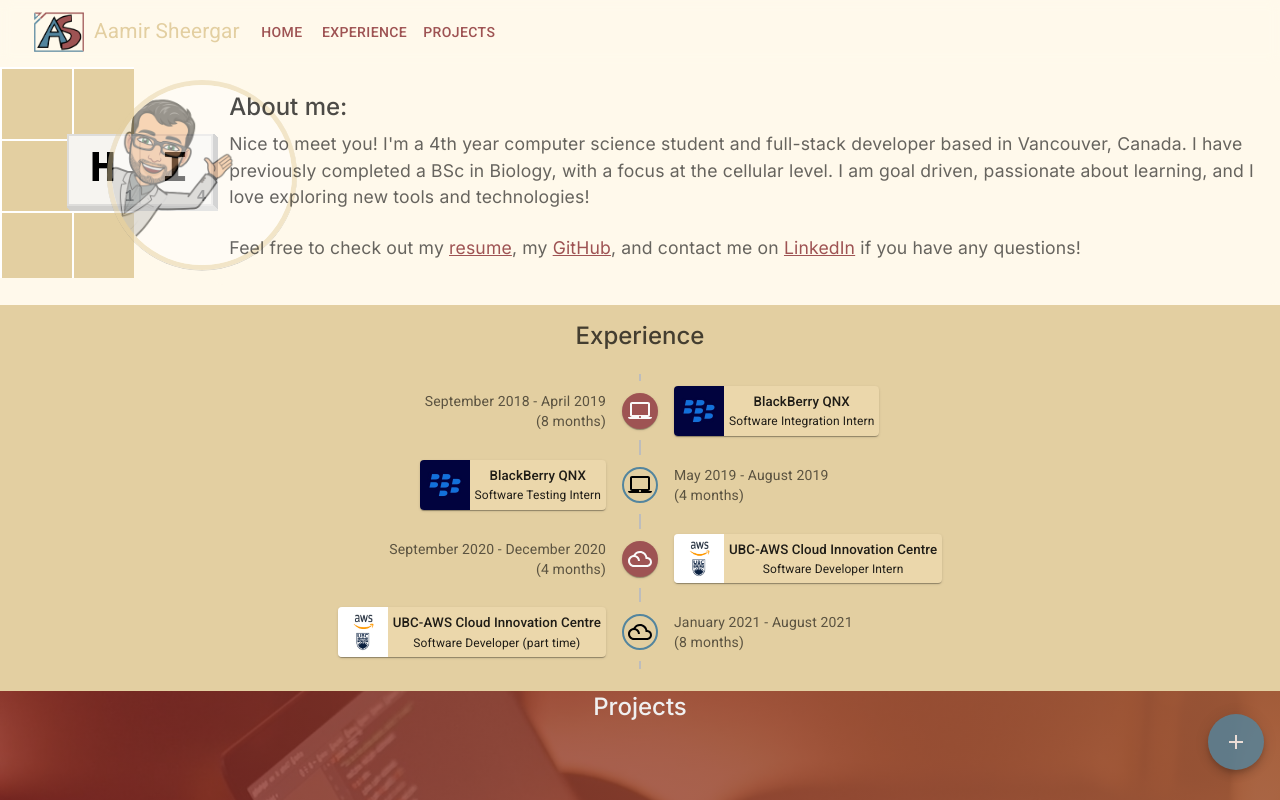
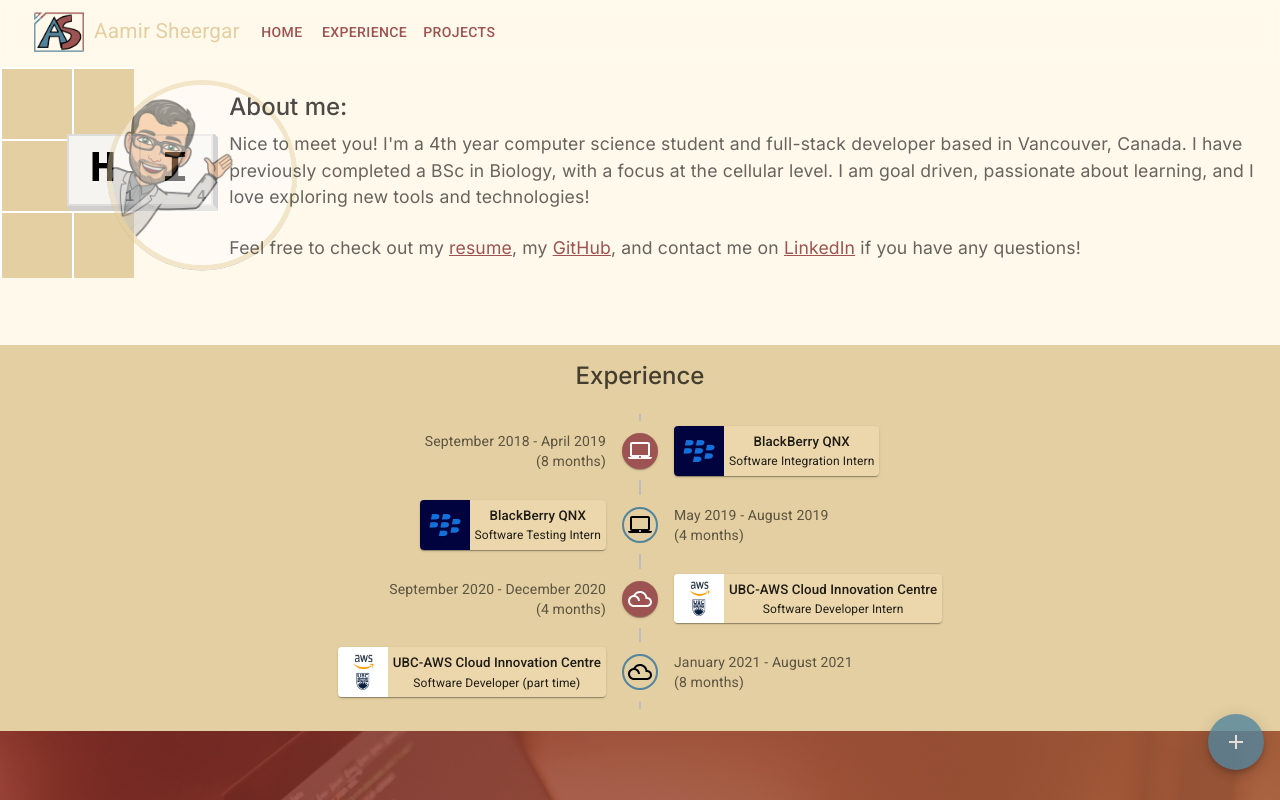
Before and after one commit to AamirL1011/PersonalWebsite, a React (Create React App) app: page / in a window 1280 px wide. Both pictures are taken after a click on the button "Enter". Shown: the top 800 px of the page. Built offline with nearby package versions, Linux system fonts and the light colour scheme.

Commit message:
Update HomePage.js

```diff
--- a/src/Views/Pages/Home/HomePage.js
+++ b/src/Views/Pages/Home/HomePage.js
@@ -11,6 +11,7 @@
 import Typography from "@material-ui/core/Typography";
 import WorkDialog from "../../../Components/ExperienceDialogs/WorkDialog";
 import CustomizedTimeline from "../../../Components/TimeLine/CustomizedTimeline";
+import {Divider} from "@material-ui/core";
 
 
 
@@ -92,10 +93,16 @@
                     </CardContent>
                 </Card>
             </Grid>
+            <Grid item xs={12} id={"experience"}>
+                <br/>
+            </Grid>
+            <Grid item xs={12} id={"experience"}>
+                <br/>
+            </Grid>
             <Grid item xs={12}>
                 <br/>
             </Grid>
-            <Grid item xs={12} style={{textAlign: "center", paddingTop: "15px", backgroundColor: "rgba(227, 207, 161, 1.00)" }} id={"experience"}>
+            <Grid item xs={12} style={{textAlign: "center", paddingTop: "15px", backgroundColor: "rgba(227, 207, 161, 1.00)" }}>
                 <Slide direction={"up"} triggerOnce={true}>
                     <Typography variant={"h5"}>
                         <span style={{fontFamily: "Inter", fontWeight: "500", color: "rgba(0, 0, 0, 0.7)"}}>Experience</span>
@@ -105,19 +112,22 @@
             <Grid item xs={12} style={{backgroundColor: "rgba(227, 207, 161, 1.00)"}}>
                 <CustomizedTimeline />
             </Grid>
-            <Grid container className={"projectHeaderWrap"} direction={"row"} justifyContent={"space-evenly"} alignItems={"flex-start"} item xs={12} style={{height:"100vh",
+            <Grid container item className={"projectHeaderWrap"} direction={"row"} justifyContent={"flex-start"} alignItems={"center"} xs={12} style={{height:"100vh",
                 backgroundImage: `linear-gradient(to left, rgba(163, 91, 57, 0.93), rgba(133, 36, 36, 0.73)), url(${projectImg})`,
             backgroundSize: "cover"}} id={"projects"}>
-                <Grid item xs={11} style={{textAlign: "center"}}>
-                    <Slide direction={"up"} triggerOnce={true}>
+                <Grid item xs={11} style={{paddingLeft: "20px"}}>
+                    <Slide direction={"up"}>
                         <Typography variant={"h5"} style={{zIndex: 10}}>
-                            <span style={{fontFamily: "Inter", fontWeight: "500", color: "rgb(240,240,240)"}}>Projects</span>
+                            <Slide direction={"left"}>
+                                <Divider variant="middle" style={{backgroundColor: "white", width: "137px", marginLeft: "2px"}} />
+                            </Slide>
+                            <span style={{fontFamily: "Inter", fontSize: "1.5em", fontWeight: "500", color: "rgb(240,240,240)"}}>Projects</span>
                         </Typography>
                     </Slide>
                 </Grid>
-                <Grid container item xs={11} style={{ backgroundColor: "rgba(250,2,213,0.5)", zIndex:2}}>
-
-                </Grid>
+            </Grid>
+            <Grid container item xs={10}>
+                <p></p>
             </Grid>
             <WorkDialog style={{zIndex: 99}} openDialog={true} />
         </Grid>
```
